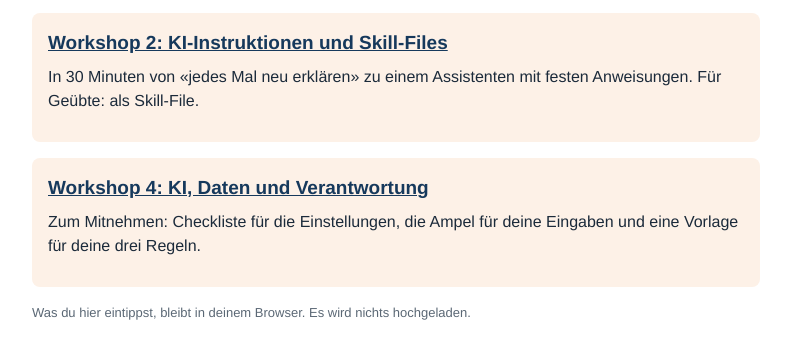
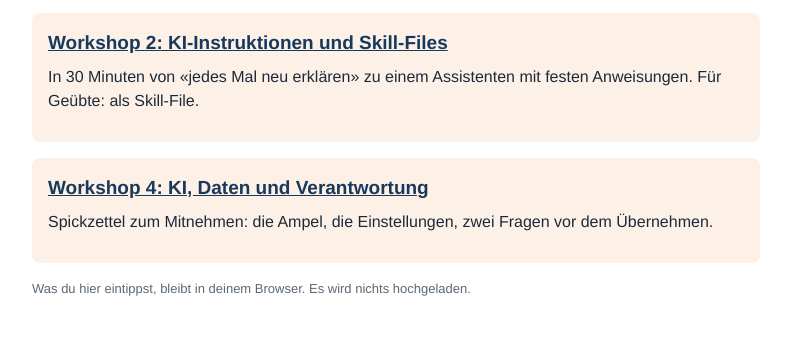
Before and after one commit to silvanadrian/ki-instruktionen-workshop, a plain HTML site: page docs/index.html in a window 1280 px wide. Shown: the part 115-474 px from the top of the page, without its empty margins (244-1035 px from the left). Drawn offline with Linux system fonts and the light colour scheme.

Commit message:
Workshop 4: Seite als Spickzettel

```diff
--- a/docs/index.html
+++ b/docs/index.html
@@ -8,6 +8,6 @@
 <div class="schritt"><h2><a href="assistent.html">Workshop 2: KI-Instruktionen und Skill-Files</a></h2>
 <p>In 30 Minuten von «jedes Mal neu erklären» zu einem Assistenten mit festen Anweisungen. Für Geübte: als Skill-File.</p></div>
 <div class="schritt"><h2><a href="ampel.html">Workshop 4: KI, Daten und Verantwortung</a></h2>
-<p>Zum Mitnehmen: Checkliste für die Einstellungen, die Ampel für deine Eingaben und eine Vorlage für deine drei Regeln.</p></div>
+<p>Spickzettel zum Mitnehmen: die Ampel, die Einstellungen, zwei Fragen vor dem Übernehmen.</p></div>
 <p class="klein">Was du hier eintippst, bleibt in deinem Browser. Es wird nichts hochgeladen.</p>
 </main></body></html>
```
